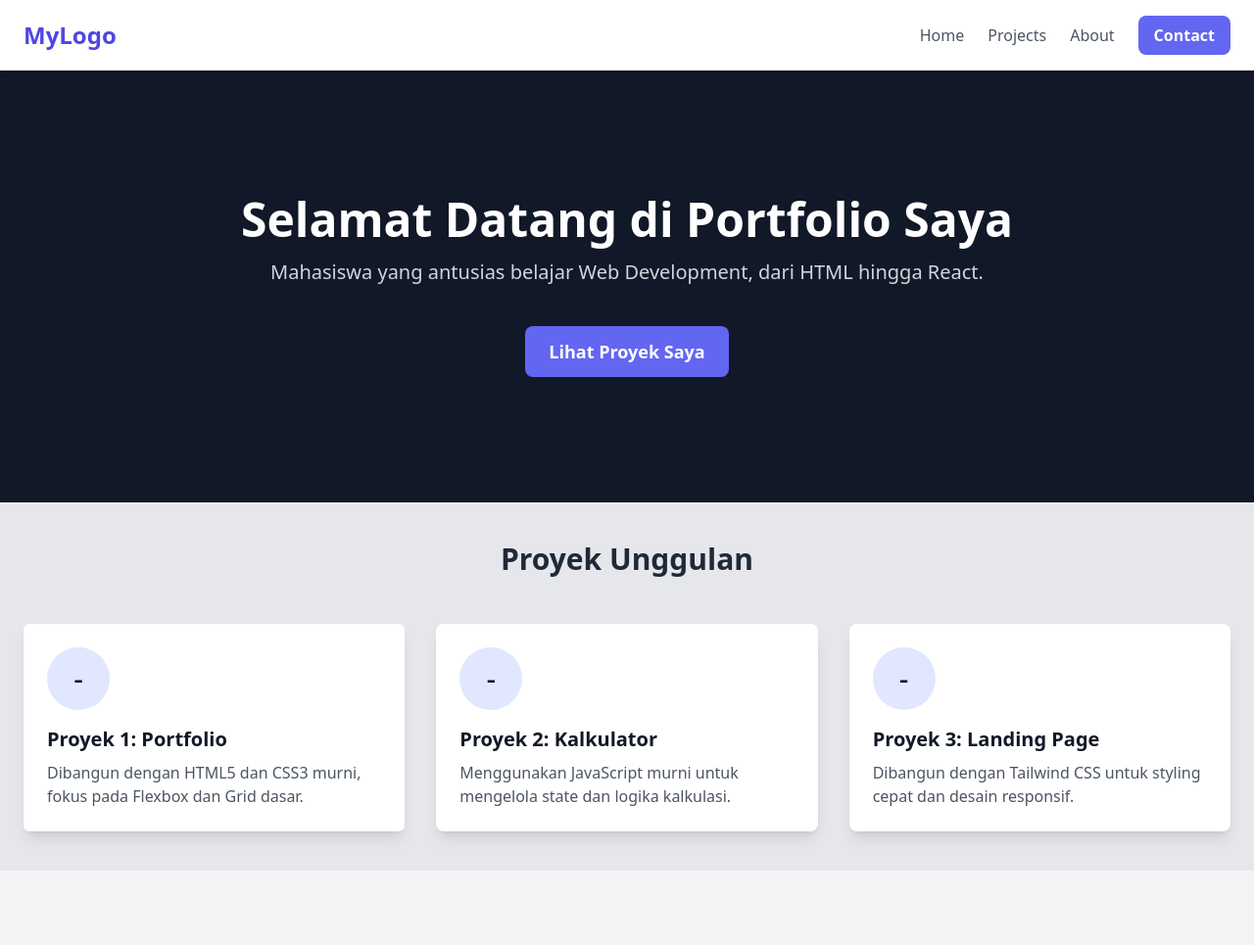
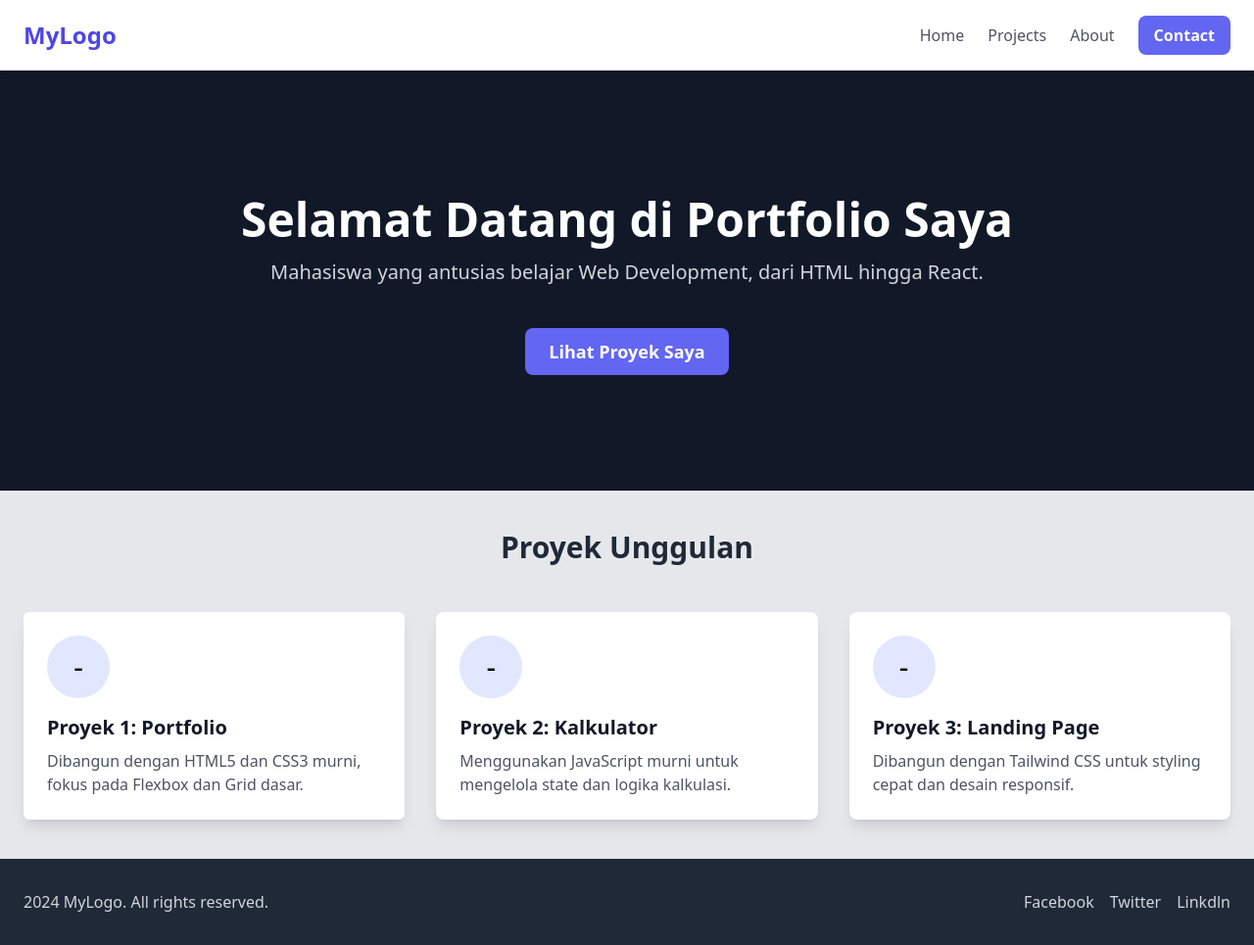
Before and after one commit to kharisma-dev/personal-branding, a plain HTML site: page index.html in a window 1280 px wide. Shown: the whole page at 98% size. Before the commit the page ends 889 px from the top, so only its background shows below. Drawn offline with nearby package versions, Linux system fonts and the light colour scheme.

Commit message:
Finalisasi Proyek 3:Landing Page dengan Footer & Smooth Scroll

```diff
--- a/index.html
+++ b/index.html
@@ -5,6 +5,12 @@
     <meta name="viewport" content="width=device-width, initial-scale=1.0">
     <title>Proyek 3: Landing Page Modern</title>
     <script src="https://cdn.tailwindcss.com"></script>
+
+    <style>
+        html {
+            scroll-behavior: smooth;
+        }
+    </style>
 </head>
 <body class="bg-gray-100">
     <!-- <h1 class="text-3xl font-bold underline">Hello Tailwind!</h1>  -->
@@ -43,9 +49,9 @@
             <p class="text-lg md:text-xl text-gray-300 mb-8">
             Mahasiswa yang antusias belajar Web Development, dari HTML hingga React.
             </p>
-            <button class="bg-indigo-500 hover:bg-indigo-700 text white font-bold py-3 px-6 rounded-lg text-lg">
+            <a href="#features" class="bg-indigo-500 hover:bg-indigo-700 text white font-bold py-3 px-6 rounded-lg text-lg">
             Lihat Proyek Saya
-            </button>
+            </a>
         </div>
     </section>
 
@@ -81,6 +87,20 @@
         </div>
     </section>
 
+    <footer class="bg-gray-800 text-gray-300 py-8">
+        <div class="container mx-auto px-6">
+            <div class="flex flex-col md:flex-row justify-between items-center">
+                <div class="mb-4 md:mb-0">
+                    <p>2024 MyLogo. All rights reserved.</p>
+                </div>
+                <div class="flex gap-4">
+                    <a href="#" class="hover:text-white">Facebook</a>
+                    <a href="#" class="hover:text-white">Twitter</a>
+                    <a href="#" class="hover:text-white">Linkdln</a>
+                </div>
+            </div>
+        </div>
+    </footer>
     <script>
         const menuButton = document.getElementById('menu-btn');
         const mobileMenu = document.getElementById('mobile-menu');
```
